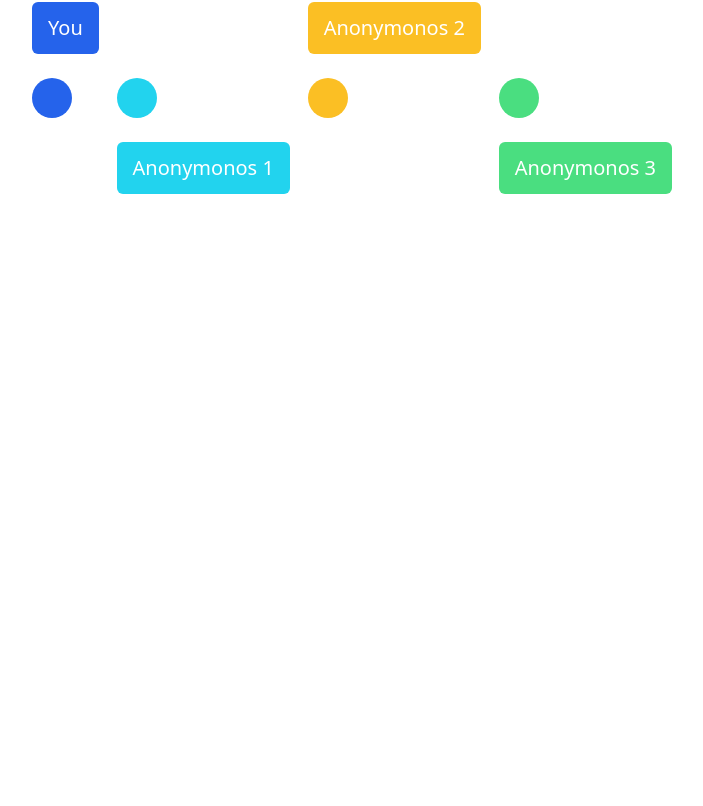
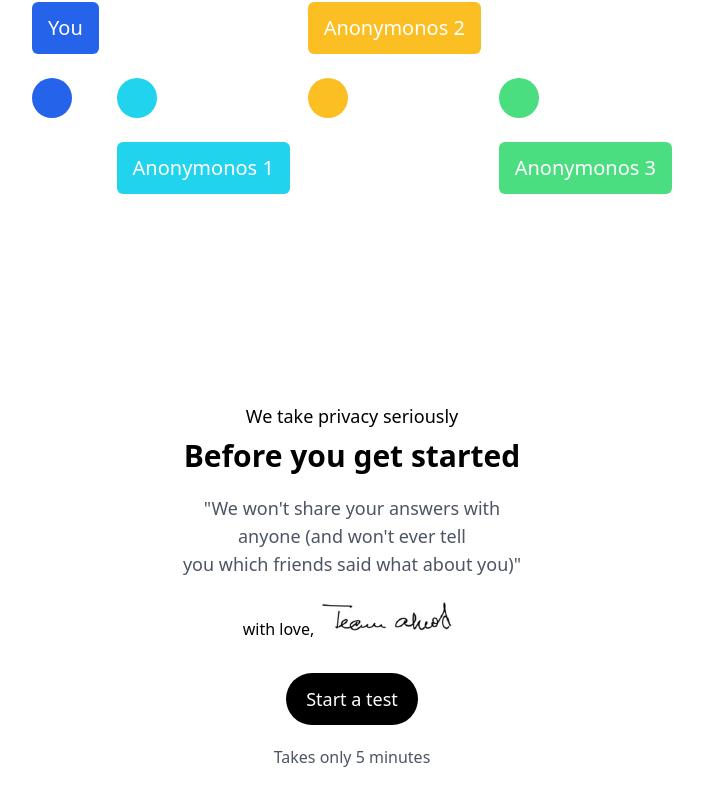
Before and after one commit to resonating-homesh/ahead, a Next.js app: page / in a window 1280 px wide. Shown: the part 4794-5600 px from the top of the page, without its empty margins (288-991 px from the left). Before the commit the page ends 4988 px from the top, so only its background shows below. Built offline with nearby package versions, Linux system fonts and the light colour scheme.

Commit message:
added 'start a test' section

```diff
--- a/components/Homepage.js
+++ b/components/Homepage.js
@@ -314,6 +314,26 @@ const Homepage = () => {
         </div>
       </div>
       {/* section6 ends */}
+            {/* section7 */}
+            <div className="mx-64 flex-col text-center p-52 ">
+        <p className="font-medium text-lg"> We take privacy seriously </p>
+        <p className="font-bold text-3xl my-2"> Before you get started </p>
+        <p className="font-medium text-lg my-5 text-gray-600">
+          {" "}
+          "We won't share your answers with anyone (and won't ever tell
+          <br /> you which friends said what about you)"
+        </p>
+        <div className="flex justify-center items-baseline">
+          <p className="my-3 font-medium"> with love,</p>
+          <img src="sign.png" alt="text" className="mx-2" />
+        </div>
+        <button className=" rounded-full bg-black text-white px-5 py-3 m-5 font-medium text-lg">
+          Start a test
+        </button>
+        <p className="text-gray-600 font-medium"> Takes only 5 minutes</p>
+      </div>
+      {/* section7 ends */}
+
     </main>
   );
 };
```
Also changed, not shown: public/sign.png (added).
